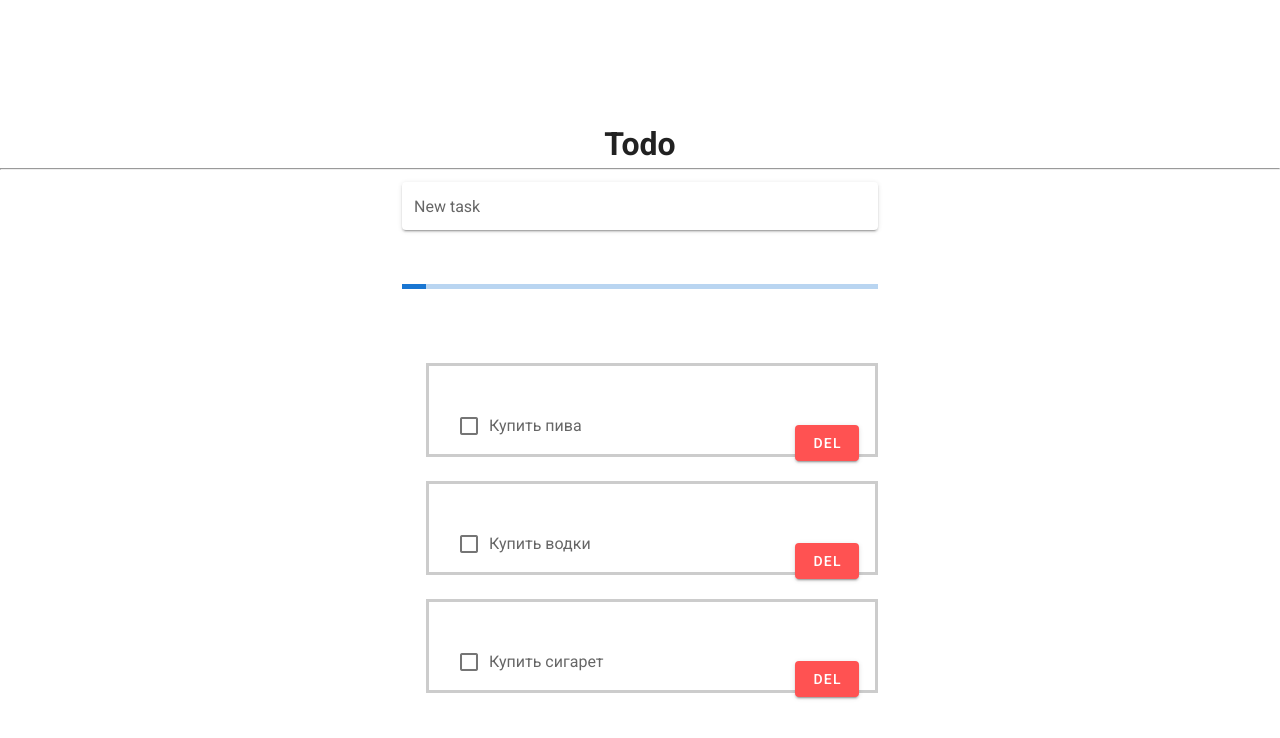
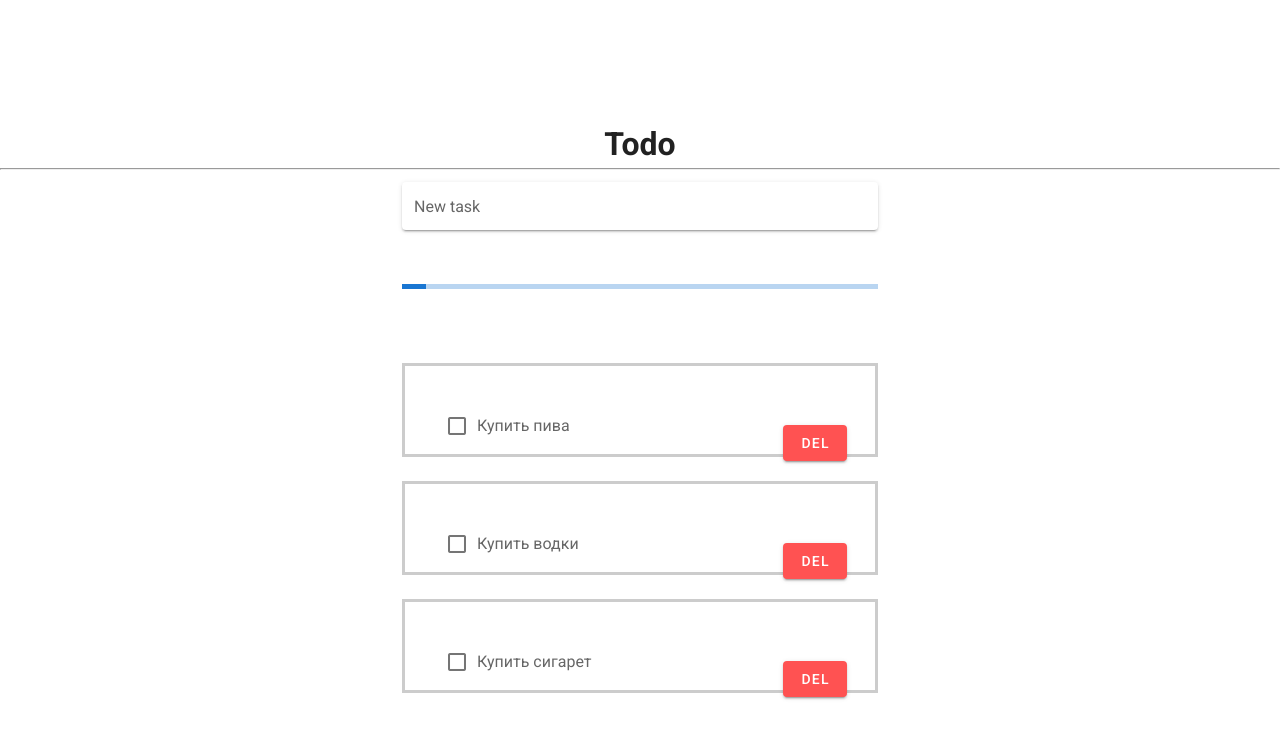
Before and after one commit to lbonanzza/GatherToDo, a Vue app: page / in a window 1280 px wide. Shown: the top 738 px of the page. Built offline with nearby package versions, Linux system fonts and the light colour scheme.

Commit message:
Checkbox2 fix

```diff
--- a/src/App.vue
+++ b/src/App.vue
@@ -14,6 +14,7 @@
   import TodoList from "@/components/TodoList";
   import AddTodo from "@/components/AddTodo";
   import ProgerssBar from "@/components/ProgressBar";
+
 
   export default {
     name: "App",
@@ -57,6 +58,7 @@
 
 
 <style>
+    @import './style.css';
     #app {
         text-align: center;
         margin-top: 60px;
--- a/src/components/TodoItem.vue
+++ b/src/components/TodoItem.vue
@@ -5,9 +5,8 @@
                 <div>
                     <v-checkbox
                             class="checkbox"
-                            v-model="checkbox2"
+                            v-model="todo.completed"
                             :label="`${todo.title}`"
-                            @change="todo.completed = !todo.completed"
                     ></v-checkbox>
                 </div>
 
@@ -45,10 +44,10 @@
     },
     data() {
       return {
-        dialog: false
+        dialog: false,
       }
     },
-    name: "TodoItem"
+    name: "TodoItem",
   };
 </script>
 
--- a/src/components/TodoList.vue
+++ b/src/components/TodoList.vue
@@ -1,9 +1,7 @@
 <template>
   <div class="todoItem">
 
-
-
-        <ul>
+    <ul class="todo-list">
       <TodoItem
               v-for="todo of todos"
               :key="todo.id + 'label'"
@@ -33,6 +31,10 @@
 </script>
 
 <style scoped>
+  .todo-list {
+      padding-left: 0;
+  }
+
   .todoItem {
     margin-left: auto;
     margin-right: auto;
--- /dev/null
+++ b/src/style.css
@@ -0,0 +1,3 @@
+.v-application ul, .v-application ol {
+  padding-left: 0;
+}
```
Lines whose indentation alone changed are shown as unchanged.
